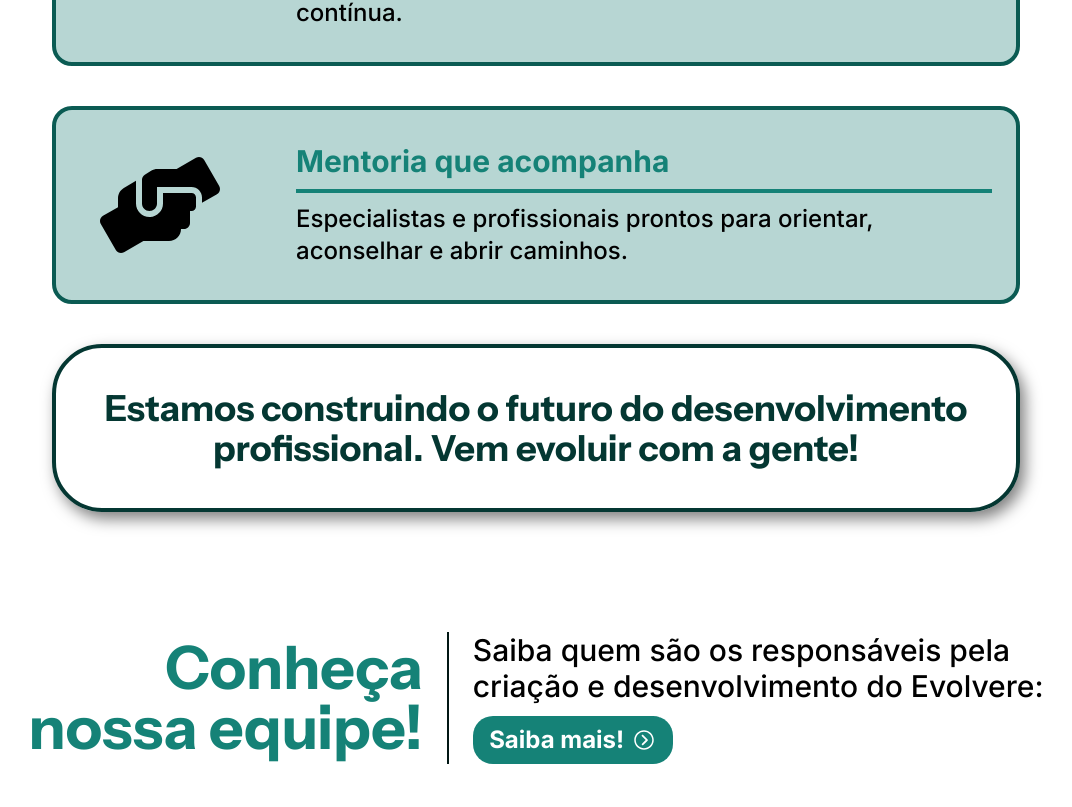
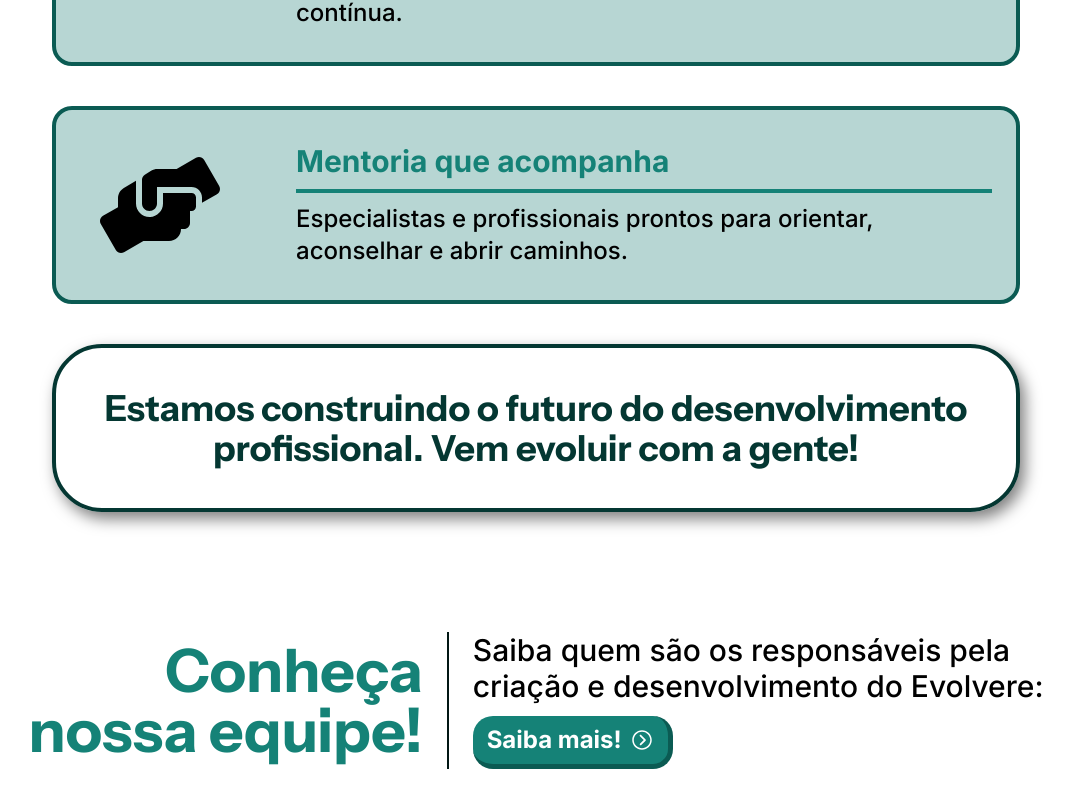
Before and after one commit to BSM-Global-Solution/evolvere, a React (Vite) app: page / in a window 1280 px wide. Shown: the part 1926-2733 px from the top of the page, without its empty margins (104-1176 px from the left). Built offline with nearby package versions, Linux system fonts and the light colour scheme; a web font is replaced by a local one.

Commit message:
style(CardConhecendoEquipe): adicionado um border no botão saiba mais

```diff
--- a/src/components/CardConhecendoEquipe/index.tsx
+++ b/src/components/CardConhecendoEquipe/index.tsx
@@ -49,6 +49,7 @@ export default function CardConhecendoEquipe() {
                 className="
                 w-[35%] flex justify-center py-2 gap-2 items-center bg-green-400
                 text-2xl text-white font-inter font-bold rounded-[20px]
+                border-r-5 border-b-5 border-green-500
                 max-[1055px]:text-xl
                 max-[881px]:text-lg
                 max-[881px]:w-[40%]
```
